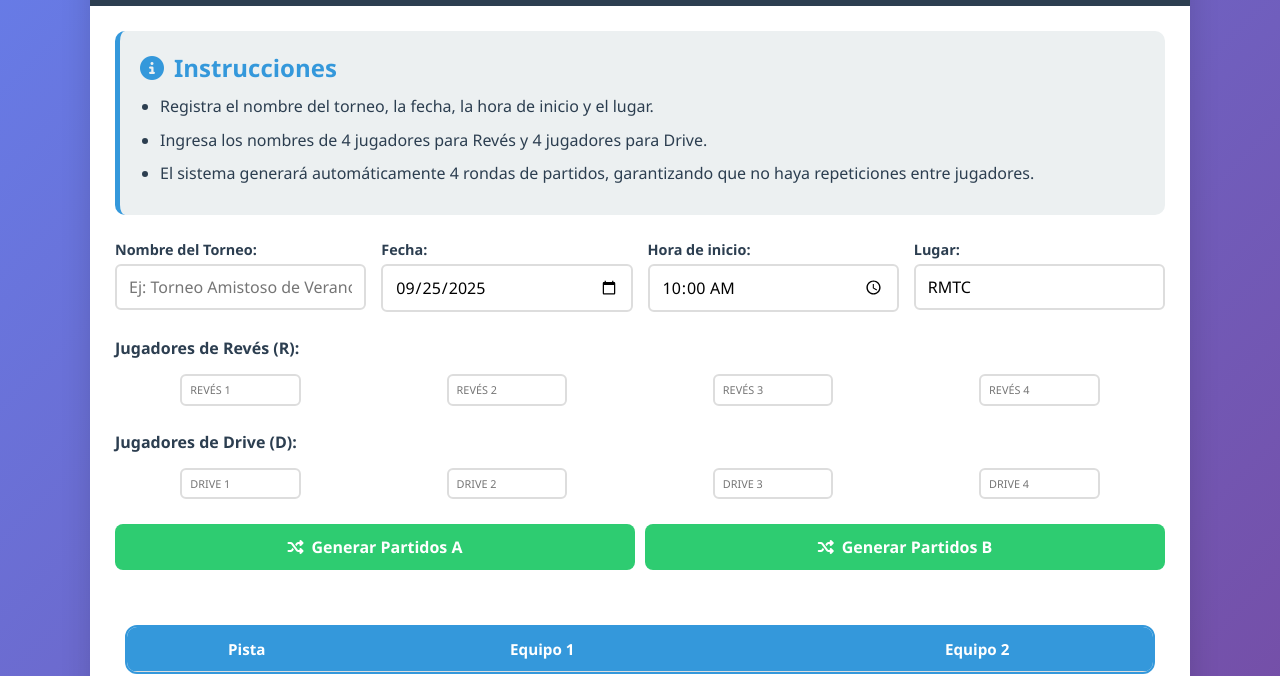
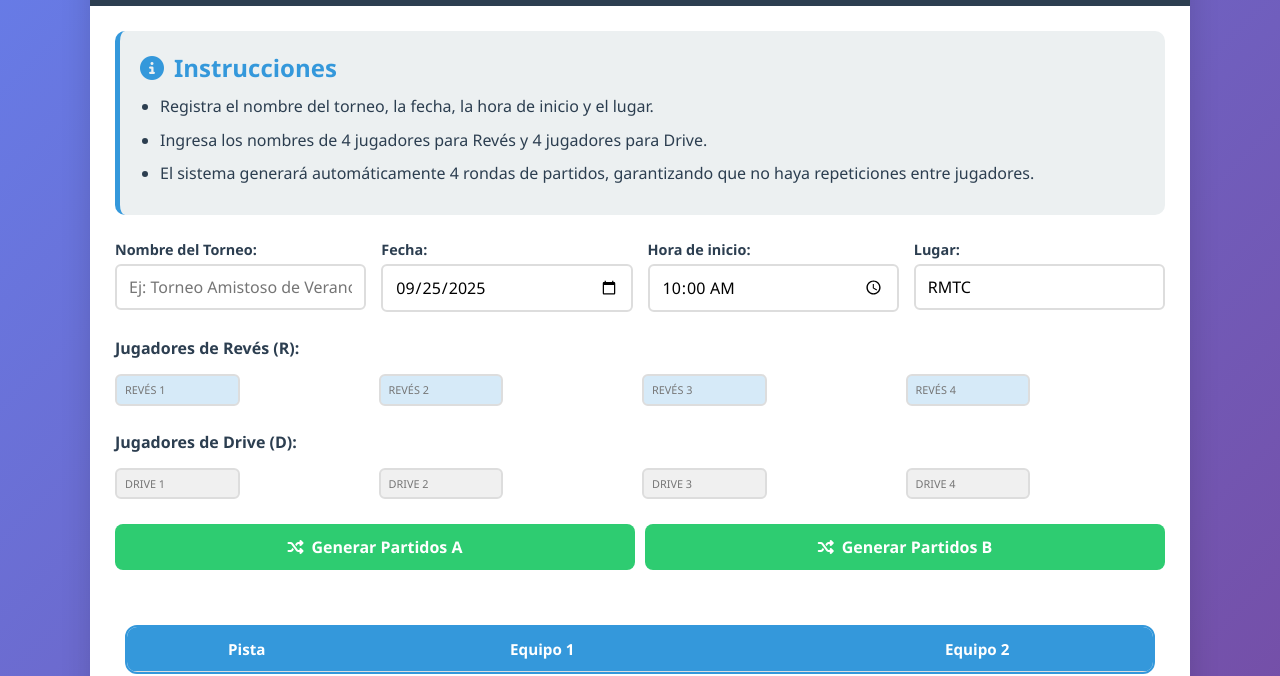
Before and after one commit to jndolera/jndolera.github.io, a plain HTML site: page america/index.html in a window 1280 px wide. Shown: the part 140-816 px from the top of the page. Drawn offline with nearby package versions, Linux system fonts and the light colour scheme.

Commit message:
index.html
v11

```diff
--- a/america/index.html
+++ b/america/index.html
@@ -3,7 +3,7 @@
 <head>
 <meta charset="UTF-8" />
 <meta name="viewport" content="width=device-width, initial-scale=1" />
-<title>Monta tu Torneo de Pádel - Americano 8J 4R - JDP v11</title>
+<title>Monta tu Torneo de Pádel - Americano 8J 4R - JDP v12</title>
 <link rel="stylesheet" href="https://cdnjs.cloudflare.com/ajax/libs/font-awesome/6.4.0/css/all.min.css" />
 <style>
   :root {
@@ -164,28 +164,34 @@
     width: 100%;
   }
 
+  /* Espaciado mínimo entre casillas */
   .player-inputs {
     display: grid;
     grid-template-columns: repeat(4, 1fr);
-    gap: 15px;
+    gap: 4px 4px; /* 4px vertical y horizontal */
     width: 100%;
   }
 
-  /* Casillas mitad tamaño */
+  /* Casillas reducidas un 20% respecto tamaño previo */
   .player-inputs input {
-    padding: 6.4px 8px;
+    padding: 6.4px 8px; /* 20% menos que 8px 10px */
     border-radius: 6px;
     border: 2px solid #ddd;
-    font-size: 0.68rem;
+    font-size: 0.68rem; /* 20% menos que 0.85rem */
     text-transform: uppercase;
-    max-width: 48%; /* mitad de tamaño original (80% / 2) */
-    margin: 0 auto;
+    max-width: 48%; /* 20% menos que 60% */
+    margin: 0;
     display: block;
   }
 
-  .player-inputs input:focus {
-    border-color: var(--primary);
-    outline: none;
+  /* Fondo azul claro para Revés */
+  #revesInputs input {
+    background-color: #d6eaf8;
+  }
+
+  /* Fondo gris claro para Drive */
+  #driveInputs input {
+    background-color: #f0f0f0;
   }
 
   .players-labels {
```
